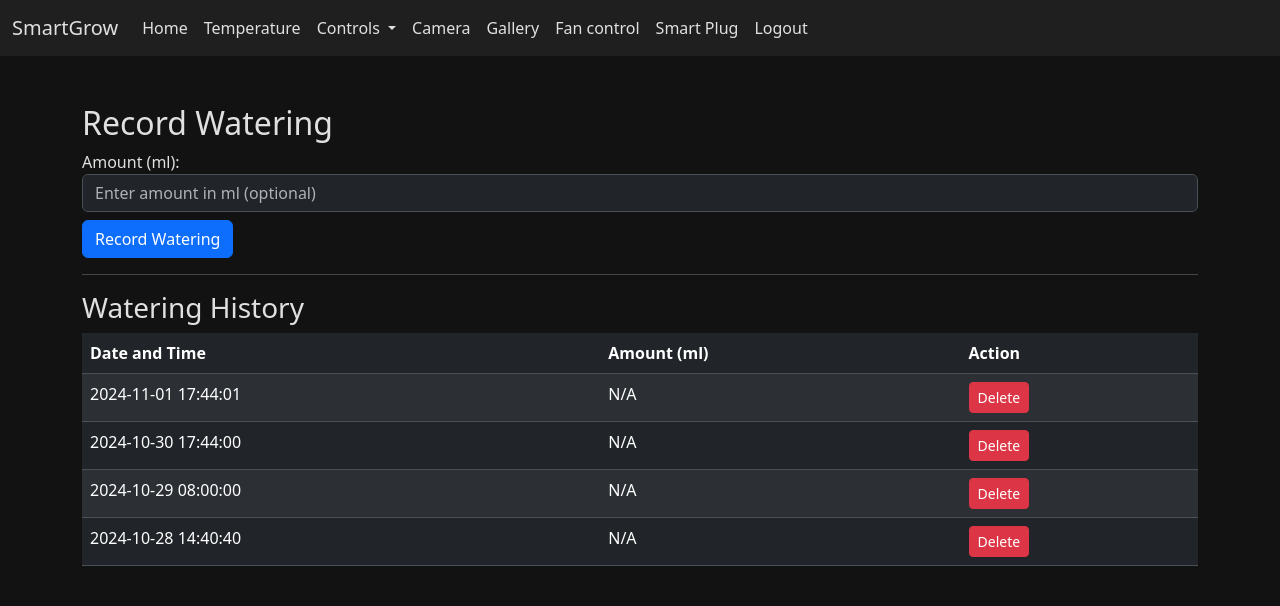
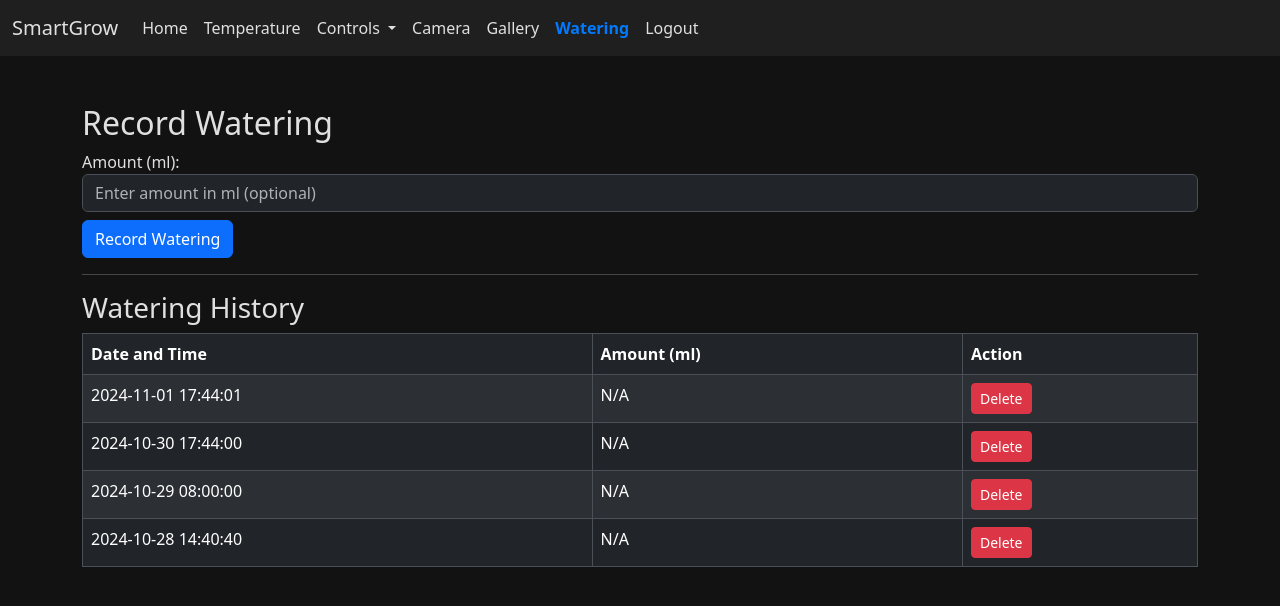
Before and after one commit to JavierVolpe/SmartGrow, a Flask app: page /watering in a window 1280 px wide. Shown: the top 606 px of the page. Run offline with Flask 2, Linux system fonts and the light colour scheme; a user stored in the database is signed in; data comes from the database, SQL or seed files in the repository; parts of the project's set-up code (start-up, migrations or seed data) failed here and were passed over.

Commit message:
Minor fixes

```diff
--- a/smart_plug.py
+++ b/smart_plug.py
@@ -23,7 +23,7 @@ class ShellyPlugMQTTClient:
         self.responses_lock = threading.Lock()
 
         # Connect to the MQTT broker
-        self.client.connect(Config.MQTT_BROKER, Config.MQTT_PORT, 60)
+        self.client.connect(Config.MQTT_BROKER_IP, Config.MQTT_BROKER_PORT, 60)
         # Start the MQTT client loop in a separate thread
         self.client.loop_start()
 
--- a/templates/base.html
+++ b/templates/base.html
@@ -73,15 +73,18 @@
                                 Controls
                             </a>
                             <ul class="dropdown-menu">
-                                <li><a class="dropdown-item" href="/lights">Light control</a></li>
-                                <li><a class="dropdown-item" href="/remote_power">Remote power</a></li>
+                                <li><a class="nav-link {% if active_menu == 'fan_control' %} active-link {% endif %}" href="/fan_control">Fan control</a></li>
+                                <li><a class="nav-link {% if active_menu == 'smart_plug' %} active-link {% endif %}" href="{{ url_for('smart_plug') }}">Lights control</a></li>
+                                <li><a class="nav-link {% if active_menu == 'lights' %} active-link {% endif %}" href="/lights">WiZ Light control</a></li>
+                                <li><a class="nav-link {% if active_menu == 'remote_power' %} active-link {% endif %}" href="/remote_power">PC Remote power</a></li>
                             </ul>
                         </div>
 
                         <a class="nav-link {% if active_menu == 'photo' %} active-link {% endif %}" href="/photo">Camera</a>
                         <a class="nav-link {% if active_menu == 'gallery' %} active-link {% endif %}" href="/gallery">Gallery</a>
-                        <a class="nav-link {% if active_menu == 'fan_control' %} active-link {% endif %}" href="/fan_control">Fan control</a>
-                        <a class="nav-link {% if active_menu == 'smart_plug' %} active-link {% endif %}" href="{{ url_for('smart_plug') }}">Smart Plug</a>
+
+
+                        <a class="nav-link {% if active_menu == 'watering' %} active-link {% endif %}" href="/watering">Watering</a>
 
 
                         <a class="nav-link" href="/logout">Logout</a>
--- a/templates/smart_plug.html
+++ b/templates/smart_plug.html
@@ -105,7 +105,7 @@
     {% endwith %}
 
 </div>
-{% if schedule_info %}
+
 <script>
     // Countdown Timer Script
 
@@ -137,7 +137,7 @@
     }, 1000);
 
 </script>
-{% endif %}
+
 {% endblock %}
 
 {% set active_menu = 'smart_plug' %}
--- a/templates/watering.html
+++ b/templates/watering.html
@@ -1,4 +1,6 @@
 {% extends "base.html" %}
+
+{% set active_menu = 'watering' %}
 
 {% block title %}Watering Log{% endblock %}
 
@@ -16,12 +18,18 @@
     <hr>
 
     <h3>Watering History</h3>
-    <table class="table table-striped">
+    <table id="wateringTable" class="table table-striped table-bordered">
         <thead>
             <tr>
-                <th>Date and Time</th>
-                <th>Amount (ml)</th>
-                <th>Action</th> <!-- New column for actions -->
+                <th onclick="sortTable(0)" style="cursor: pointer;">
+                    Date and Time
+                    <i class="fas fa-sort sort-icon"></i>
+                </th>
+                <th onclick="sortTable(1)" style="cursor: pointer;">
+                    Amount (ml)
+                    <i class="fas fa-sort sort-icon"></i>
+                </th>
+                <th>Action</th> <!-- No sorting for Action column -->
             </tr>
         </thead>
         <tbody>
@@ -32,7 +40,9 @@
                 <td>
                     <!-- Delete button with confirmation -->
                     <form method="POST" action="{{ url_for('delete_watering', log_id=log[2]) }}" style="display:inline;">
-                        <button type="submit" class="btn btn-danger btn-sm" onclick="return confirm('Are you sure you want to delete this record?');">Delete</button>
+                        <button type="submit" class="btn btn-danger btn-sm" onclick="return confirm('Are you sure you want to delete this record?');">
+                            <i class="fas fa-trash-alt"></i> Delete
+                        </button>
                     </form>
                 </td>
             </tr>
@@ -40,6 +50,85 @@
         </tbody>
     </table>
 </div>
+
+<!-- JavaScript for Table Sorting -->
+<script>
+    // Keep track of the current sort direction for each column
+    const sortDirections = {
+        0: 'asc', // Date and Time column
+        1: 'asc'  // Amount (ml) column
+    };
+
+    function sortTable(columnIndex) {
+        const table = document.getElementById("wateringTable");
+        const tbody = table.tBodies[0];
+        const rows = Array.from(tbody.querySelectorAll("tr"));
+        const icon = table.tHead.rows[0].cells[columnIndex].querySelector(".sort-icon");
+
+        // Determine sort direction
+        const direction = sortDirections[columnIndex] === 'asc' ? 'desc' : 'asc';
+        sortDirections[columnIndex] = direction;
+
+        // Sort rows based on the cell content
+        rows.sort((a, b) => {
+            const cellA = a.cells[columnIndex].innerText.trim();
+            const cellB = b.cells[columnIndex].innerText.trim();
+
+            // Determine if sorting numerically or as dates
+            if (columnIndex === 0) { // Date and Time
+                // Parse dates assuming they are in a consistent format
+                const dateA = new Date(cellA);
+                const dateB = new Date(cellB);
+                return direction === 'asc' ? dateA - dateB : dateB - dateA;
+            } else if (columnIndex === 1) { // Amount (ml)
+                const numA = cellA === 'N/A' ? 0 : parseFloat(cellA);
+                const numB = cellB === 'N/A' ? 0 : parseFloat(cellB);
+                return direction === 'asc' ? numA - numB : numB - numA;
+            } else {
+                // Fallback to string comparison
+                return direction === 'asc' ? cellA.localeCompare(cellB) : cellB.localeCompare(cellA);
+            }
+        });
+
+        // Remove existing rows
+        while (tbody.firstChild) {
+            tbody.removeChild(tbody.firstChild);
+        }
+
+        // Append sorted rows
+        rows.forEach(row => tbody.appendChild(row));
+
+        // Update sort icons
+        updateSortIcons(table, columnIndex, direction);
+    }
+
+    function updateSortIcons(table, sortedColumnIndex, direction) {
+        const headers = table.tHead.rows[0].cells;
+        for (let i = 0; i < headers.length; i++) {
+            const icon = headers[i].querySelector(".sort-icon");
+            if (i === sortedColumnIndex) {
+                // Update the icon based on sort direction
+                if (direction === 'asc') {
+                    icon.classList.remove('fa-sort', 'fa-sort-down');
+                    icon.classList.add('fa-sort-up');
+                } else {
+                    icon.classList.remove('fa-sort', 'fa-sort-up');
+                    icon.classList.add('fa-sort-down');
+                }
+            } else {
+                // Reset icons for unsorted columns
+                icon.classList.remove('fa-sort-up', 'fa-sort-down');
+                icon.classList.add('fa-sort');
+            }
+        }
+    }
+</script>
+
+<style>
+    /* Optional: Adjust the position of sort icons */
+    .sort-icon {
+        margin-left: 5px;
+        font-size: 0.8em;
+    }
+</style>
 {% endblock %}
-
-{% set active_menu = 'watering' %}
```
Also changed, not shown: Microcontroller/main.py (+65 -25 lines), templates/photo.html (+21 -9 lines).
